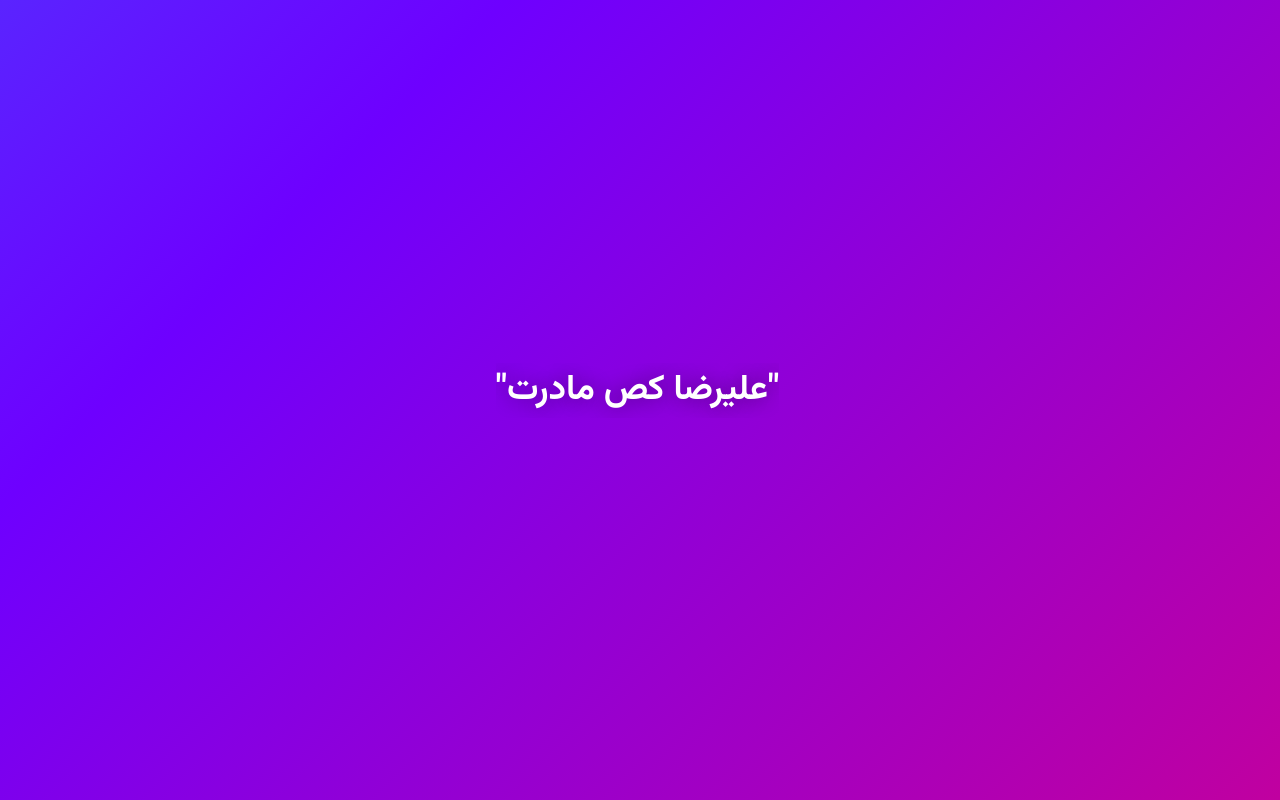
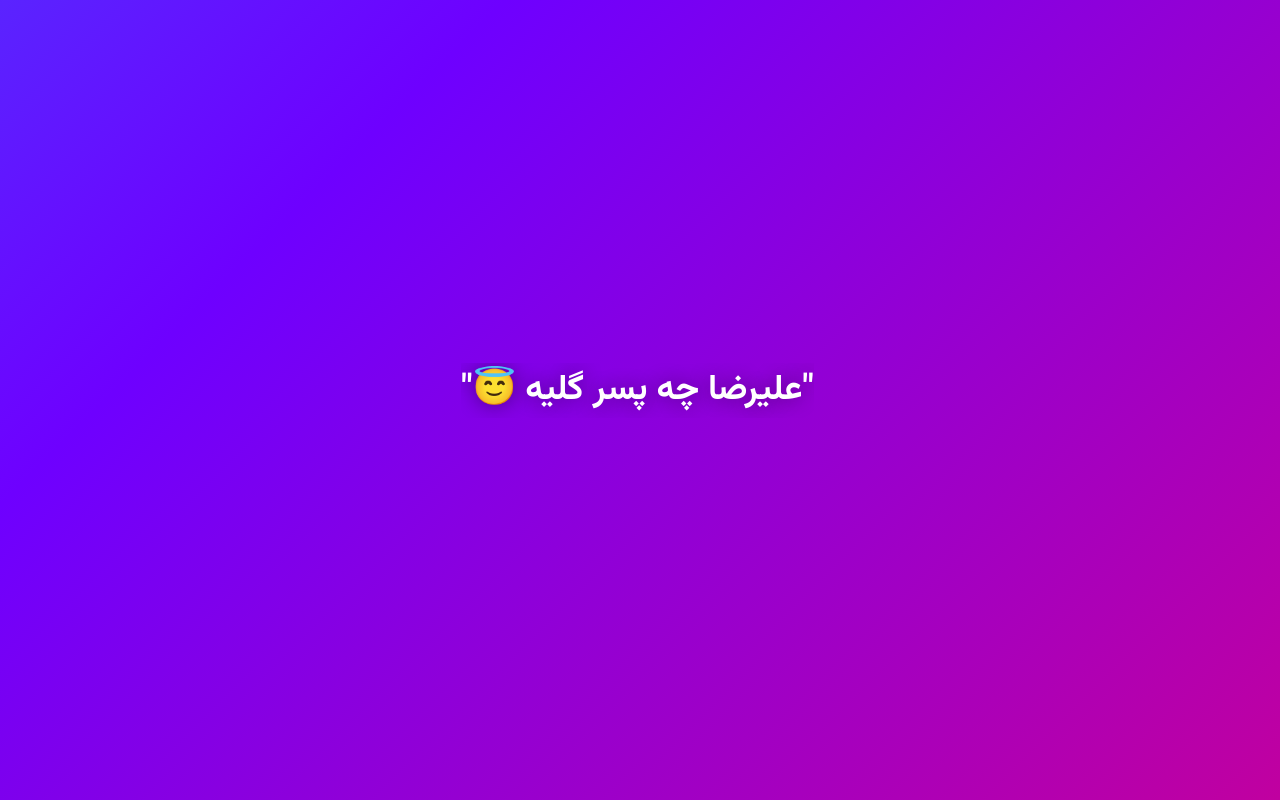
Before and after one commit to ParsiNet-N/Alireza, a plain HTML site: page index.html in a window 1280 px wide. Drawn offline with Linux system fonts and the light colour scheme.

Commit message:
Update index.html

```diff
--- a/index.html
+++ b/index.html
@@ -57,7 +57,7 @@
 <body>
   <div class="main-text">
     <span class="typewriter-text">
-    "علیرضا کص مادرت"
+    "علیرضا چه پسر گلیه 😇"
     </span>
   </div>
 </body>
```
